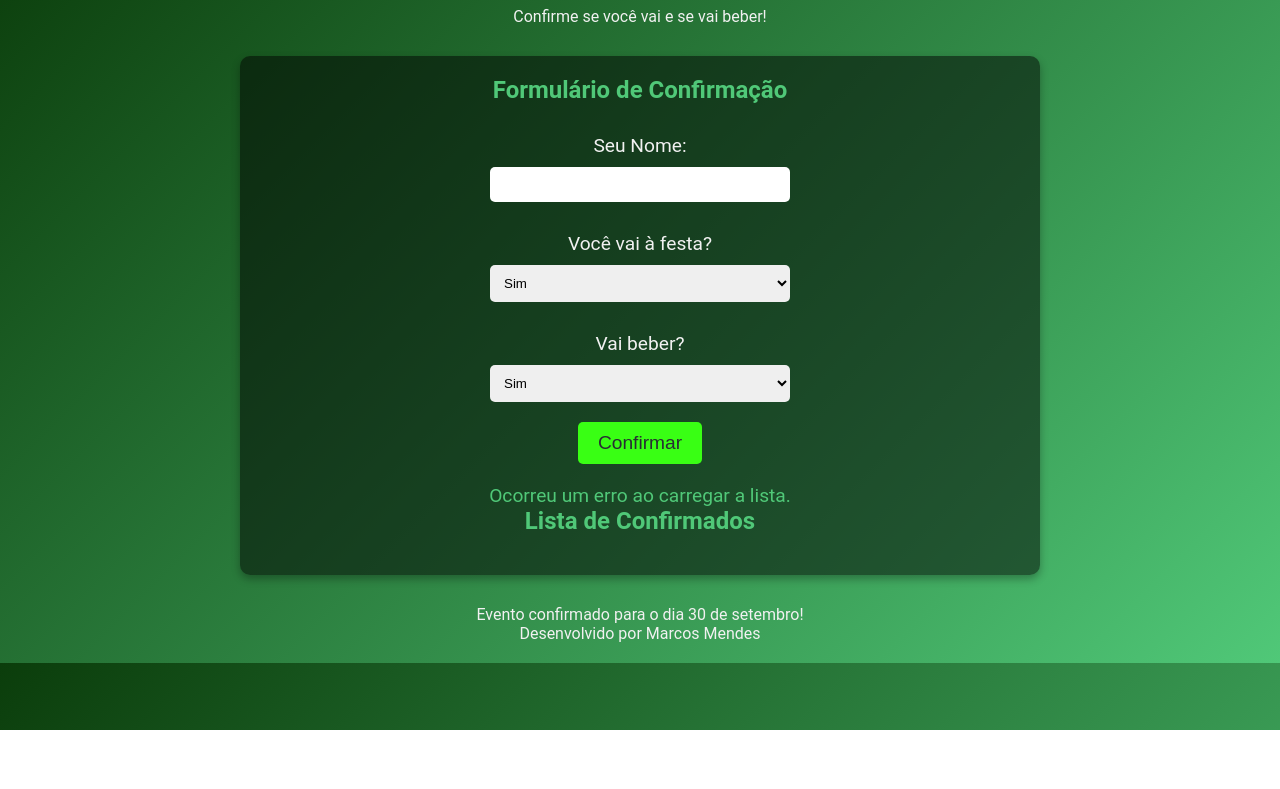
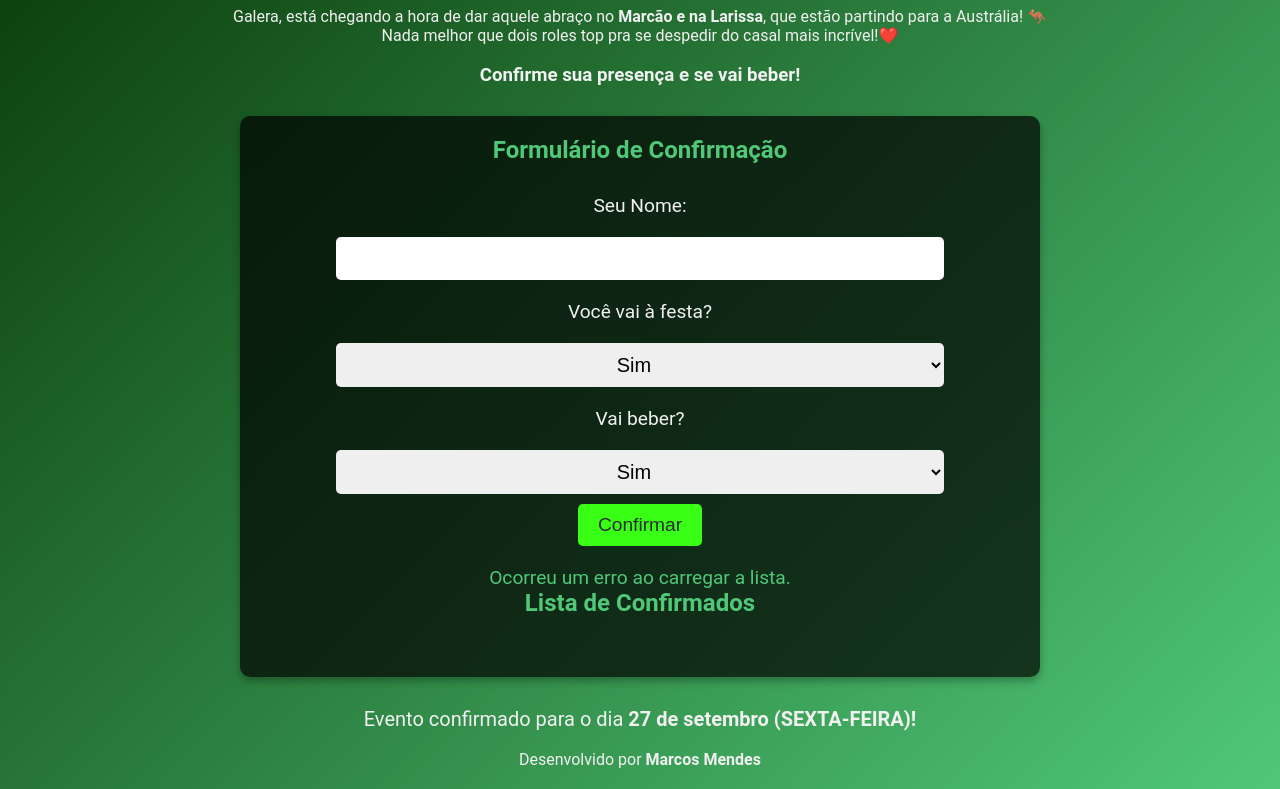
Before and after one commit to Mendes44/festa, a website: page public/index.html in a window 1280 px wide. Shown: the part 70-859 px from the top of the page. Before the commit the page ends 800 px from the top, so only its background shows below. Drawn offline with Linux system fonts and the light colour scheme; no server answers.

Commit message:
Melhorias no CSS

```diff
--- a/public/estilo.css
+++ b/public/estilo.css
@@ -23,9 +23,12 @@ header h1 {
 }
 
 .container {
+    display: flex;
+    flex-direction: column;
+    align-items: center;
     max-width: 800px;
     margin: 0 auto;
-    background-color: rgba(0, 0, 0, 0.5);
+    background-color: rgba(0, 0, 0, 0.7);
     border-radius: 10px;
     padding: 20px;
     box-shadow: 0 4px 8px rgba(0, 0, 0, 0.3);
@@ -40,6 +43,7 @@ form {
     display: flex;
     flex-direction: column;
     align-items: center;
+    width: 100%;
 }
 
 form label {
@@ -47,12 +51,15 @@ form label {
     font-size: 1.2rem;
 }
 
-form input, form select {
+form input,
+form select {
+    width: 80%;
     padding: 10px;
-    width: 300px;
-    margin-bottom: 20px;
+    margin: 10px 0;
     border-radius: 5px;
     border: none;
+    text-align: center;
+    font-size: 20px;
 }
 
 button {
@@ -63,11 +70,12 @@ button {
     cursor: pointer;
     font-size: 1.2rem;
     border-radius: 5px;
+    transition: background-color 0.3s ease, transform 0.2s;
 }
 
 button:hover {
-    background-color: #ffffff;
-    color: #282c34;
+    background-color: #28a745;
+    transform: scale(1.05);
 }
 
 #responseMessage {
@@ -79,15 +87,38 @@ button:hover {
 #confirmationList {
     list-style: none;
     margin-top: 20px;
+    padding: 0;
+    width: 100%;
 }
 
 #confirmationList li {
-    margin: 10px 0;
-    font-size: 1.2rem;
-    color: #f1f1f1;
+    display: flex;
+    justify-content: space-between;
+    align-items: center;
+    background-color: rgba(255, 255, 255, 0.1);
+    padding: 10px;
+    margin: 5px 0;
+    border-radius: 5px;
+    transition: background-color 0.3s ease;
 }
 
-footer {
+#confirmationList li:hover {
+    background-color: rgba(255, 255, 255, 0.2);
+}
+
+#confirmationList li button {
+    background-color: #e74c3c; /* Cor para o botão de remover */
+    padding: 5px 10px;
+    border-radius: 3px;
+    color: white;
+}
+
+footer p{
     margin-top: 30px;
     color: #f1f1f1;
+    font-size: 20px;
 }
+
+footer span {
+    font-weight: bold;
+}
--- a/public/index.html
+++ b/public/index.html
@@ -9,7 +9,9 @@
 <body>
     <header>
         <h1>Confirmação de Presença</h1>
-        <p>Confirme se você vai e se vai beber!</p>
+        <p>Galera, está chegando a hora de dar aquele abraço no <strong>Marcão e na Larissa</strong>, que estão partindo para a Austrália! 🦘 <br>
+        Nada melhor que dois roles top pra se despedir do casal mais incrível!❤️</p>
+        <br><h3>Confirme sua presença e se vai beber!</h3>
     </header>
 
     <div class="container">
@@ -39,8 +41,8 @@
     </div>
 
     <footer>
-        <p>Evento confirmado para o dia 30 de setembro!</p>
-        <p>Desenvolvido por <span>Marcos Mendes</span></p>
+        <p>Evento confirmado para o dia <span>27 de setembro (SEXTA-FEIRA)!</span></p><br>
+        Desenvolvido por <span>Marcos Mendes</span>
     </footer>
 
     <script src="app.js"></script>
```
